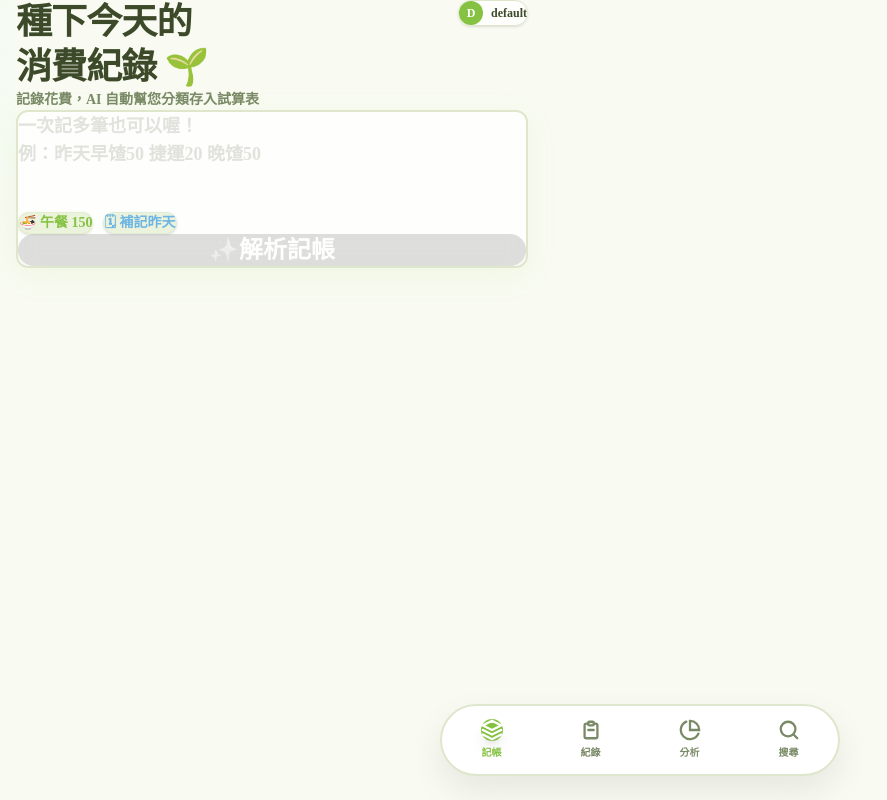
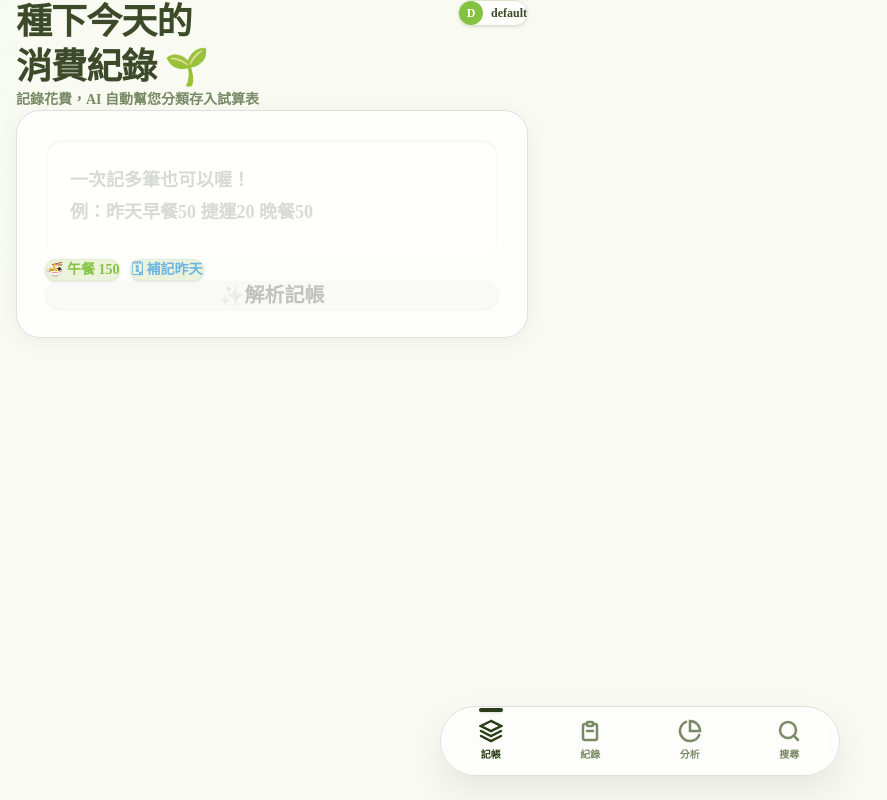
Before and after one commit to Rando1006/Accountingweb, a Next.js app: page / in a window 1280 px wide. Shown: the whole page, without its empty margins (0-887 px from the left). Built offline with nearby package versions, Linux system fonts and the light colour scheme.

Commit message:
style: optimize layout spacing and max-width for history and analysis lists

```diff
--- a/app/globals.css
+++ b/app/globals.css
@@ -63,17 +63,17 @@ body {
   background: rgba(255, 255, 255, 0.75);
   backdrop-filter: blur(12px);
   -webkit-backdrop-filter: blur(12px);
-  border: 2px solid var(--border);
-  border-radius: 12px;
-  box-shadow: 0 8px 32px rgba(133, 194, 66, 0.08);
+  border: 1px solid #e0e0e0;
+  border-radius: 1.5rem;
+  box-shadow: 0 4px 20px rgba(0, 0, 0, 0.05);
   transition: all 0.4s cubic-bezier(0.175, 0.885, 0.32, 1.275);
   position: relative;
-  overflow: hidden;
   /* 確保內容不超出垂直框架 */
   display: flex;
   flex-direction: column;
   height: auto;
   min-height: fit-content;
+  padding: 1.75rem; /* 強制寫入卡片內緣，約 28px 防止裁切 */
 }
 
 .glass-card:active {
@@ -180,9 +180,11 @@ body {
   transform: translateX(-50%);
   width: calc(100% - 48px);
   max-width: 400px;
-  height: 72px;
-  background: white;
-  border: 2px solid var(--border);
+  height: 70px;
+  background: rgba(255, 255, 255, 0.7);
+  backdrop-filter: blur(12px);
+  -webkit-backdrop-filter: blur(12px);
+  border: 1px solid #e0e0e0;
   border-radius: 40px;
   display: flex;
   justify-content: space-around;
@@ -208,6 +210,22 @@ body {
   animation: soft-fade-in 0.4s cubic-bezier(0.2, 0.8, 0.2, 1) forwards;
 }
 
+/* 種下動畫 */
+@keyframes plant-down {
+  0% {
+    transform: scale(1) translateY(0);
+    opacity: 1;
+  }
+  100% {
+    transform: scale(0.8) translateY(20px);
+    opacity: 0;
+  }
+}
+
+.is-planting {
+  animation: plant-down 0.4s cubic-bezier(0.5, 0, 0.2, 1) forwards !important;
+}
+
 /* 遊戲氣泡裝飾 */
 .decoration-blob {
   position: fixed;
--- a/app/page.tsx
+++ b/app/page.tsx
@@ -18,6 +18,7 @@ export default function Home() {
   const [previews, setPreviews] = useState<ParsedExpense[]>([]);
   const [userId, setUserId] = useState("default");
   const [saving, setSaving] = useState(false);
+  const [isPlanting, setIsPlanting] = useState(false);
   const [statusMsg, setStatusMsg] = useState("");
   const [isUserSettingOpen, setIsUserSettingOpen] = useState(false);
 
@@ -66,6 +67,11 @@ export default function Home() {
   const handleSaveAll = async () => {
     if (previews.length === 0) return;
     setSaving(true);
+    setIsPlanting(true);
+
+    // 等待動畫播放 (400ms)
+    await new Promise(resolve => setTimeout(resolve, 400));
+
     try {
       const dataToSave = previews.map(p => ({ ...p, userId }));
       const res = await fetch("/api/expense", {
@@ -85,6 +91,7 @@ export default function Home() {
       setStatusMsg("連線中斷，請確認網路 🌸");
     } finally {
       setSaving(false);
+      setIsPlanting(false);
     }
   };
 
@@ -125,13 +132,13 @@ export default function Home() {
               ref={textareaRef}
               value={inputText}
               onChange={(e) => setInputText(e.target.value)}
-              placeholder="一次記多筆也可以喔！&#10;例：昨天早馇50 捷運20 晚馇50"
-              className="w-full min-h-[100px] p-3 bg-transparent border-none outline-none text-lg font-bold placeholder:opacity-30 resize-none"
-              style={{ color: "var(--text-primary)" }}
+              placeholder="一次記多筆也可以喔！&#10;例：昨天早餐50 捷運20 晚餐50"
+              className="w-full min-h-[120px] bg-white/70 border border-transparent focus:border-[var(--accent)] focus:ring-4 focus:ring-[var(--accent)]/10 rounded-2xl outline-none text-lg font-bold placeholder:opacity-40 resize-none transition-all shadow-inner"
+              style={{ color: "var(--text-primary)", padding: "24px", lineHeight: "1.8" }}
             />
 
             {/* 快捷按鈕列 */}
-            <div className="flex gap-2.5 mt-2 mb-5">
+            <div className="flex gap-2.5 mt-5 mb-6 px-2 flex-wrap">
               <button
                 onClick={() => setInputText("午餐150")}
                 className="flex items-center gap-1.5 px-4 py-2 bg-[var(--bg-soft)] text-[var(--accent)] text-sm font-black rounded-full hover:bg-[var(--accent)] hover:text-white transition-all shadow-sm border border-[var(--accent)]/10"
@@ -146,17 +153,19 @@ export default function Home() {
               </button>
             </div>
 
-            {/* 解析按鈕——全寬置底，符合向下視線流動 */}
+            {/* 解析按鈕——美甲友善/大熱區滿版設計 */}
+            <div className="mt-4 pb-2">
               <button
                 onClick={handleParse}
                 disabled={parsing || !inputText.trim()}
-              className="w-full py-8 mt-2 bg-[var(--accent)] hover:bg-[#74b036] text-white font-black text-2xl rounded-[32px] shadow-md shadow-green-200 transition-all flex items-center justify-center gap-3 active:scale-95 disabled:opacity-40 disabled:grayscale"
+                className="w-full py-[18px] bg-[#e8f5e9] text-[#2e7d32] font-black text-xl rounded-[1.25rem] transition-all flex items-center justify-center gap-2 shadow-sm active:scale-95 disabled:opacity-40 disabled:grayscale hover:bg-[#c8e6c9]"
               >
                 {parsing ? (
-                <div className="w-6 h-6 border-2 border-white/30 border-t-white rounded-full animate-spin" />
+                  <div className="w-6 h-6 border-2 border-[#2e7d32]/30 border-t-[#2e7d32] rounded-full animate-spin" />
                 ) : "✨"}
                 {parsing ? "正在通靈..." : "解析記帳"}
               </button>
+            </div>
           </div>
 
           {statusMsg && (
@@ -174,34 +183,40 @@ export default function Home() {
                 </h3>
               </div>
 
-              <div className="space-y-4">
+              <div className="space-y-0">
                 {previews.map((item, idx) => (
-                  <div key={idx} className="glass-card mx-2 px-6 py-5 group animate-soft-in" style={{ borderBottomWidth: "6px" }}>
-                    <div className="flex justify-between items-center mb-3">
-                      <div className="flex items-center gap-2">
-                        <span className="px-3 py-1 bg-[var(--bg-soft)] text-[var(--accent)] text-xs font-black rounded-lg">
+                  <div key={idx} className={`border-b border-[#f0f0f0] last:border-b-0 py-4 px-2 group animate-soft-in ${isPlanting ? 'is-planting' : ''}`} style={{ animationDelay: isPlanting ? `${idx * 50}ms` : '0ms' }}>
+                    <div className="flex justify-between items-center gap-4">
+                      {/* 左：日期與分類 (上下排列) */}
+                      <div className="flex flex-col gap-1.5 shrink-0 w-[80px]">
+                        <span className="text-[10px] text-[#9ca3af] tracking-wider font-bold leading-none">
                           {item.date}
                         </span>
-                        <span className="px-3 py-1 bg-blue-50 text-blue-500 text-xs font-black rounded-lg">
+                        <span className="bg-[#e8f5e9] text-[#4caf50] rounded-[12px] px-3 py-1 text-[11px] font-black w-fit leading-none">
                           {item.category}
                         </span>
                       </div>
+
+                      {/* 中：品項 */}
+                      <div className="flex-1 min-w-0 pl-1">
+                         <h4 className="text-[1.1rem] font-bold truncate" style={{ color: "var(--text-primary)" }}>
+                           {item.item}
+                         </h4>
+                      </div>
+
+                      {/* 右：金額與刪除 */}
+                      <div className="flex items-center gap-5 shrink-0">
+                        <p className="font-sans font-black text-xl tracking-tighter text-[#333]">
+                          <span className="text-sm opacity-50 mr-0.5">$</span>
+                          {item.amount.toLocaleString()}
+                        </p>
                         <button
                           onClick={() => removeItem(idx)}
-                        className="w-7 h-7 flex items-center justify-center rounded-full bg-red-50 text-red-400 hover:bg-red-500 hover:text-white transition-colors text-sm font-black"
+                          className="w-8 h-8 flex items-center justify-center rounded-full bg-red-50 text-red-400 hover:bg-red-100 hover:text-red-600 transition-colors text-lg font-black -mr-1"
                         >
                           ✕
                         </button>
                       </div>
-
-                    <div className="flex justify-between items-end pb-1">
-                      <h4 className="text-xl font-black truncate max-w-[65%]" style={{ color: "var(--text-primary)" }}>
-                        {item.item}
-                      </h4>
-                      <p className="text-2xl font-black tracking-tighter pr-2" style={{ color: "var(--text-primary)" }}>
-                        <span className="text-sm opacity-50 mr-0.5">$</span>
-                        {item.amount.toLocaleString()}
-                      </p>
                     </div>
                   </div>
                 ))}
@@ -210,20 +225,24 @@ export default function Home() {
               <button
                 onClick={handleSaveAll}
                 disabled={saving}
-                className="w-full py-9 mb-6 bg-[var(--accent)] hover:bg-[#74b036] text-white font-black text-3xl rounded-[36px] shadow-xl shadow-green-200 transition-all flex items-center justify-center gap-3 active:scale-95 disabled:grayscale"
+                className="w-full py-7 mb-4 bg-gradient-to-r from-[var(--accent)] to-[var(--accent-hover)] text-white font-black text-2xl rounded-[1.5rem] shadow-xl shadow-[var(--accent)]/40 transition-all flex items-center justify-center gap-3 active:scale-95 active:shadow-md disabled:grayscale"
               >
                 {saving ? (
-                  <div className="w-7 h-7 border-4 border-white/30 border-t-white rounded-full animate-spin" />
+                  <div className="w-6 h-6 border-4 border-white/30 border-t-white rounded-full animate-spin" />
                 ) : "🌱"}
                 {saving ? "正在播種..." : "全部種下"}
               </button>
 
               <button
                 onClick={() => { setPreviews([]); setInputText(""); }}
-                className="w-full py-6 text-xl font-black rounded-[28px] border-2 border-dashed border-[var(--border)] hover:border-red-300 hover:text-red-400 transition-all text-center"
+                className="w-full py-4 text-sm font-bold flex items-center justify-center gap-2 hover:bg-red-50 hover:text-red-500 rounded-[1.5rem] transition-all text-center"
                 style={{ color: "var(--text-muted)" }}
               >
-                🗑 清空並重新輸入
+                <svg width="16" height="16" viewBox="0 0 24 24" fill="none" stroke="currentColor" strokeWidth="2.5" strokeLinecap="round" strokeLinejoin="round">
+                  <path d="M3 6h18" />
+                  <path d="M19 6v14a2 2 0 01-2 2H7a2 2 0 01-2-2V6m3 0V4a2 2 0 012-2h4a2 2 0 012 2v2" />
+                </svg>
+                清空並重新輸入
               </button>
             </div>
           )}
--- a/components/Navigation.tsx
+++ b/components/Navigation.tsx
@@ -9,92 +9,67 @@ export default function Navigation() {
     const isActive = (path: string) => pathname === path;
 
     return (
-        <nav className="bottom-nav">
-            <Link href="/" className="flex-1 flex flex-col items-center gap-1">
-                <div
-                    className={`p-2 rounded-2xl transition-all ${isActive("/") ? "bg-[var(--accent)] text-white shadow-lg" : "text-[var(--text-muted)]"}`}
-                >
-                    <svg
-                        width="22"
-                        height="22"
-                        viewBox="0 0 24 24"
-                        fill="none"
-                        stroke="currentColor"
-                        strokeWidth="2.5"
-                        strokeLinecap="round"
-                    >
+        <nav className="bottom-nav relative">
+            {/* 記帳 */}
+            <Link href="/" className="flex-1 flex flex-col items-center justify-center gap-1 h-full relative group">
+                {isActive("/") && (
+                    <div className="absolute top-[1px] w-6 h-[4px] bg-[#2a3d16] rounded-full shadow-sm" />
+                )}
+                <div className={`p-1 transition-all ${isActive("/") ? "text-[#2a3d16]" : "text-[var(--text-muted)]"}`}>
+                    <svg width="24" height="24" viewBox="0 0 24 24" fill="none" stroke="currentColor" strokeWidth="2.5" strokeLinecap="round">
                         <path d="M12 2L2 7l10 5 10-5-10-5zM2 17l10 5 10-5M2 12l10 5 10-5" />
                     </svg>
                 </div>
-                <span className={`text-[10px] font-bold ${isActive("/") ? "text-[var(--accent)]" : "text-[var(--text-muted)]"}`}>
+                <span className={`text-[10px] font-bold ${isActive("/") ? "text-[#2a3d16]" : "text-[var(--text-muted)]"}`}>
                     記帳
                 </span>
             </Link>
 
-            <Link href="/history" className="flex-1 flex flex-col items-center gap-1">
-                <div
-                    className={`p-2 rounded-2xl transition-all ${isActive("/history") ? "bg-[var(--accent)] text-white shadow-lg" : "text-[var(--text-muted)]"}`}
-                >
-                    <svg
-                        width="22"
-                        height="22"
-                        viewBox="0 0 24 24"
-                        fill="none"
-                        stroke="currentColor"
-                        strokeWidth="2.5"
-                        strokeLinecap="round"
-                    >
+            {/* 紀錄 */}
+            <Link href="/history" className="flex-1 flex flex-col items-center justify-center gap-1 h-full relative group">
+                {isActive("/history") && (
+                    <div className="absolute top-[1px] w-6 h-[4px] bg-[#2a3d16] rounded-full shadow-sm" />
+                )}
+                <div className={`p-1 transition-all ${isActive("/history") ? "text-[#2a3d16]" : "text-[var(--text-muted)]"}`}>
+                    <svg width="24" height="24" viewBox="0 0 24 24" fill="none" stroke="currentColor" strokeWidth="2.5" strokeLinecap="round">
                         <path d="M9 5H7a2 2 0 00-2 2v12a2 2 0 002 2h10a2 2 0 002-2V7a2 2 0 00-2-2h-2" />
                         <rect x="9" y="3" width="6" height="4" rx="1" />
                         <line x1="9" y1="12" x2="15" y2="12" />
                     </svg>
                 </div>
-                <span className={`text-[10px] font-bold ${isActive("/history") ? "text-[var(--accent)]" : "text-[var(--text-muted)]"}`}>
+                <span className={`text-[10px] font-bold ${isActive("/history") ? "text-[#2a3d16]" : "text-[var(--text-muted)]"}`}>
                     紀錄
                 </span>
             </Link>
 
-            <Link href="/analysis" className="flex-1 flex flex-col items-center gap-1">
-                <div
-                    className={`p-2 rounded-2xl transition-all ${isActive("/analysis") ? "bg-[var(--accent)] text-white shadow-lg" : "text-[var(--text-muted)]"}`}
-                >
-                    <svg
-                        width="22"
-                        height="22"
-                        viewBox="0 0 24 24"
-                        fill="none"
-                        stroke="currentColor"
-                        strokeWidth="2.5"
-                        strokeLinecap="round"
-                    >
+            {/* 分析 */}
+            <Link href="/analysis" className="flex-1 flex flex-col items-center justify-center gap-1 h-full relative group">
+                {isActive("/analysis") && (
+                    <div className="absolute top-[1px] w-6 h-[4px] bg-[#2a3d16] rounded-full shadow-sm" />
+                )}
+                <div className={`p-1 transition-all ${isActive("/analysis") ? "text-[#2a3d16]" : "text-[var(--text-muted)]"}`}>
+                    <svg width="24" height="24" viewBox="0 0 24 24" fill="none" stroke="currentColor" strokeWidth="2.5" strokeLinecap="round">
                         <path d="M21.21 15.89A10 10 0 1 1 8 2.83" />
                         <path d="M22 12A10 10 0 0 0 12 2v10z" />
                     </svg>
                 </div>
-                <span className={`text-[10px] font-bold ${isActive("/analysis") ? "text-[var(--accent)]" : "text-[var(--text-muted)]"}`}>
+                <span className={`text-[10px] font-bold ${isActive("/analysis") ? "text-[#2a3d16]" : "text-[var(--text-muted)]"}`}>
                     分析
                 </span>
             </Link>
 
-            <Link href="/search" className="flex-1 flex flex-col items-center gap-1">
-                <div
-                    className={`p-2 rounded-2xl transition-all ${isActive("/search") ? "bg-[var(--accent)] text-white shadow-lg" : "text-[var(--text-muted)]"}`}
-                >
-                    <svg
-                        width="22"
-                        height="22"
-                        viewBox="0 0 24 24"
-                        fill="none"
-                        stroke="currentColor"
-                        strokeWidth="2.5"
-                        strokeLinecap="round"
-                        strokeLinejoin="round"
-                    >
+            {/* 搜尋 */}
+            <Link href="/search" className="flex-1 flex flex-col items-center justify-center gap-1 h-full relative group">
+                {isActive("/search") && (
+                    <div className="absolute top-[1px] w-6 h-[4px] bg-[#2a3d16] rounded-full shadow-sm" />
+                )}
+                <div className={`p-1 transition-all ${isActive("/search") ? "text-[#2a3d16]" : "text-[var(--text-muted)]"}`}>
+                    <svg width="24" height="24" viewBox="0 0 24 24" fill="none" stroke="currentColor" strokeWidth="2.5" strokeLinecap="round" strokeLinejoin="round">
                         <circle cx="11" cy="11" r="8" />
                         <path d="M21 21l-4.3-4.3" />
                     </svg>
                 </div>
-                <span className={`text-[10px] font-bold ${isActive("/search") ? "text-[var(--accent)]" : "text-[var(--text-muted)]"}`}>
+                <span className={`text-[10px] font-bold ${isActive("/search") ? "text-[#2a3d16]" : "text-[var(--text-muted)]"}`}>
                     搜尋
                 </span>
             </Link>
```
Also changed, not shown: app/analysis/page.tsx (+38 -15 lines), app/history/page.tsx (+19 -17 lines). Lines whose indentation alone changed are shown as unchanged.
